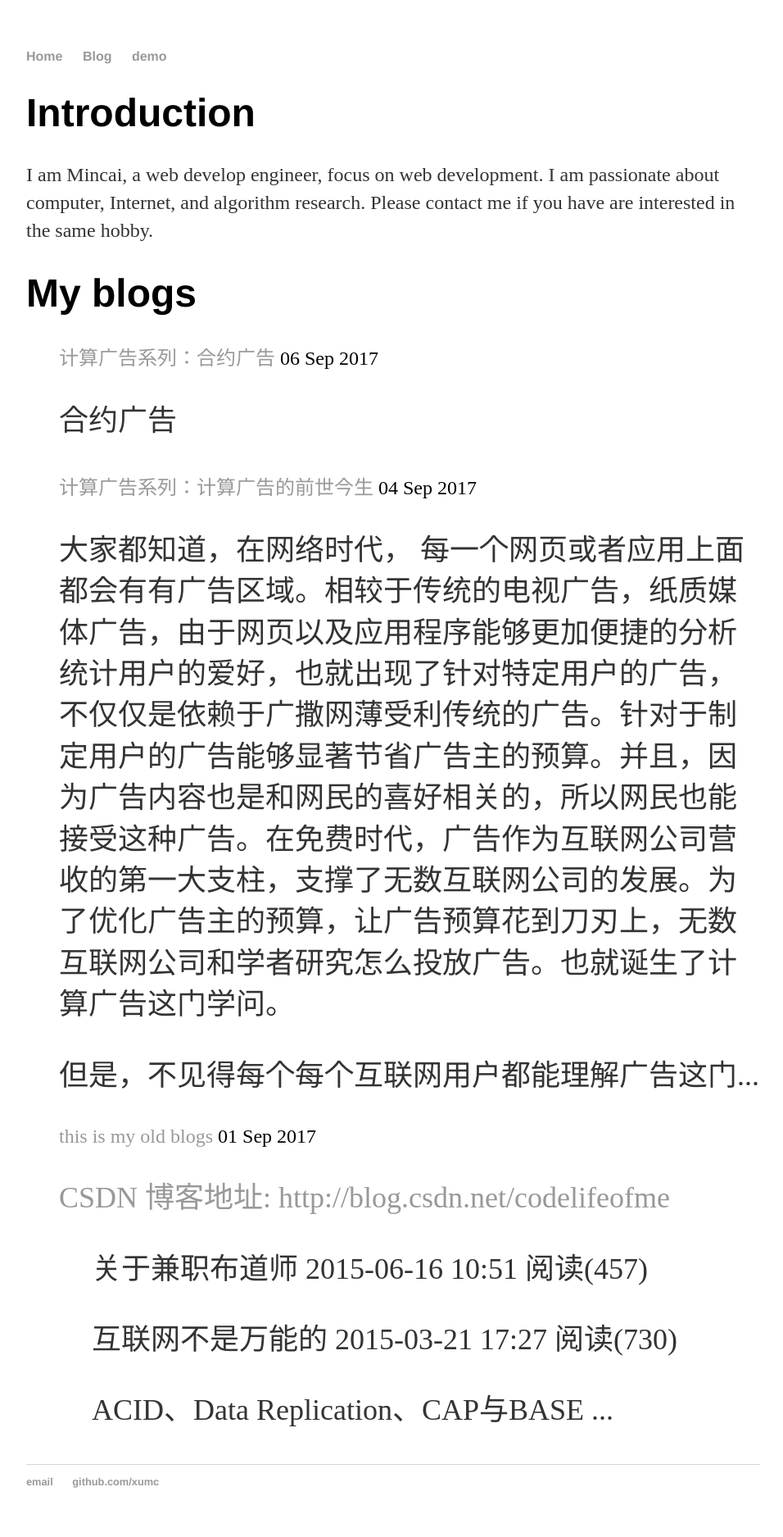
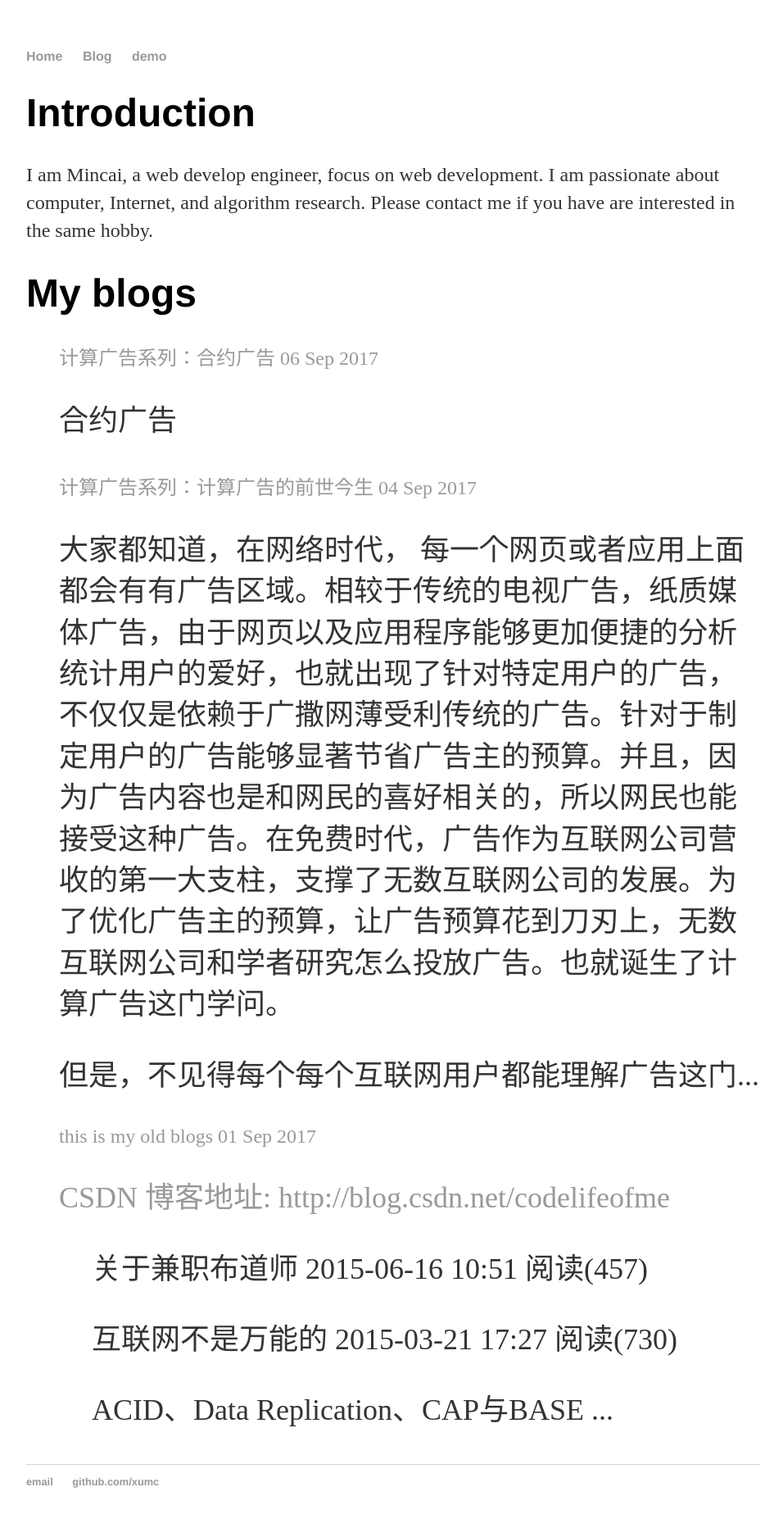
Before and after one commit to xumc/xumc.github.io, a Jekyll site: the page built from index.html, in a window 1280 px wide. Shown: the whole page at 82% size, without its empty margins (160-1116 px from the left). Built offline with Jekyll 4.4.1, drawn with Linux system fonts in a browser that asks for light colours; the list of posts is cut into pages by our own code.

```diff
--- a/css/main.css
+++ b/css/main.css
@@ -43,6 +43,10 @@
 }
 
 ul.posts li span.date {
-    list-style: none;
+    color: #999;
     font-size: 1.0em;
 }
+
+ul.posts li p.content {
+    font-size: 1.2em;
+}
--- a/index.html
+++ b/index.html
@@ -17,7 +17,7 @@
     <li>
         <a href="{{ post.url }}" title="{{ post.title }}">{{ post.title }}</a>
         <span class="date">{{ post.date | date_to_string }}</span>
-        <p>{{ post.content | truncate: 300 }}<p>
+        <p class="content">{{ post.content | truncate: 300 }}<p>
     </li>
   {% endfor %}
 </ul>
```
